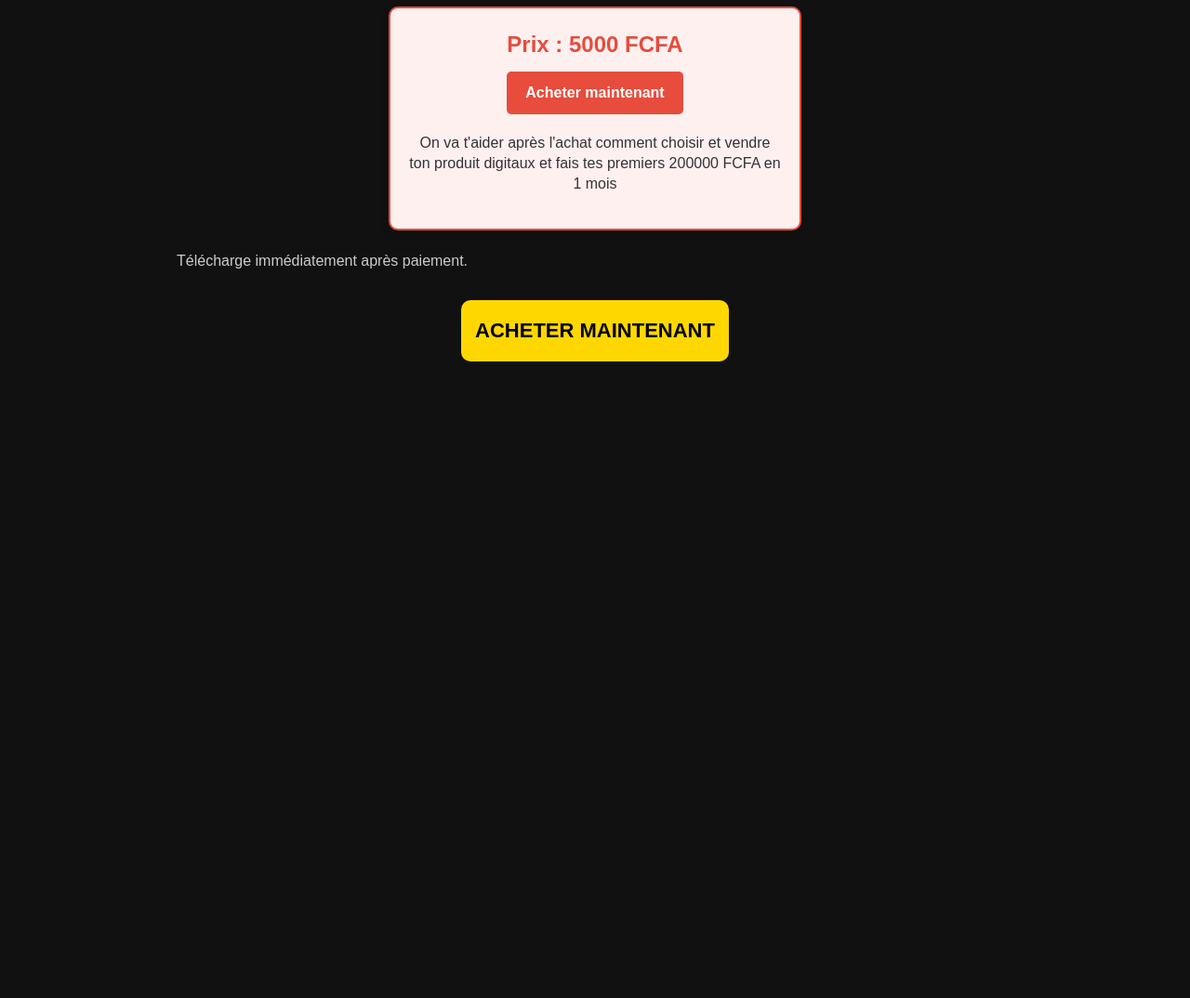
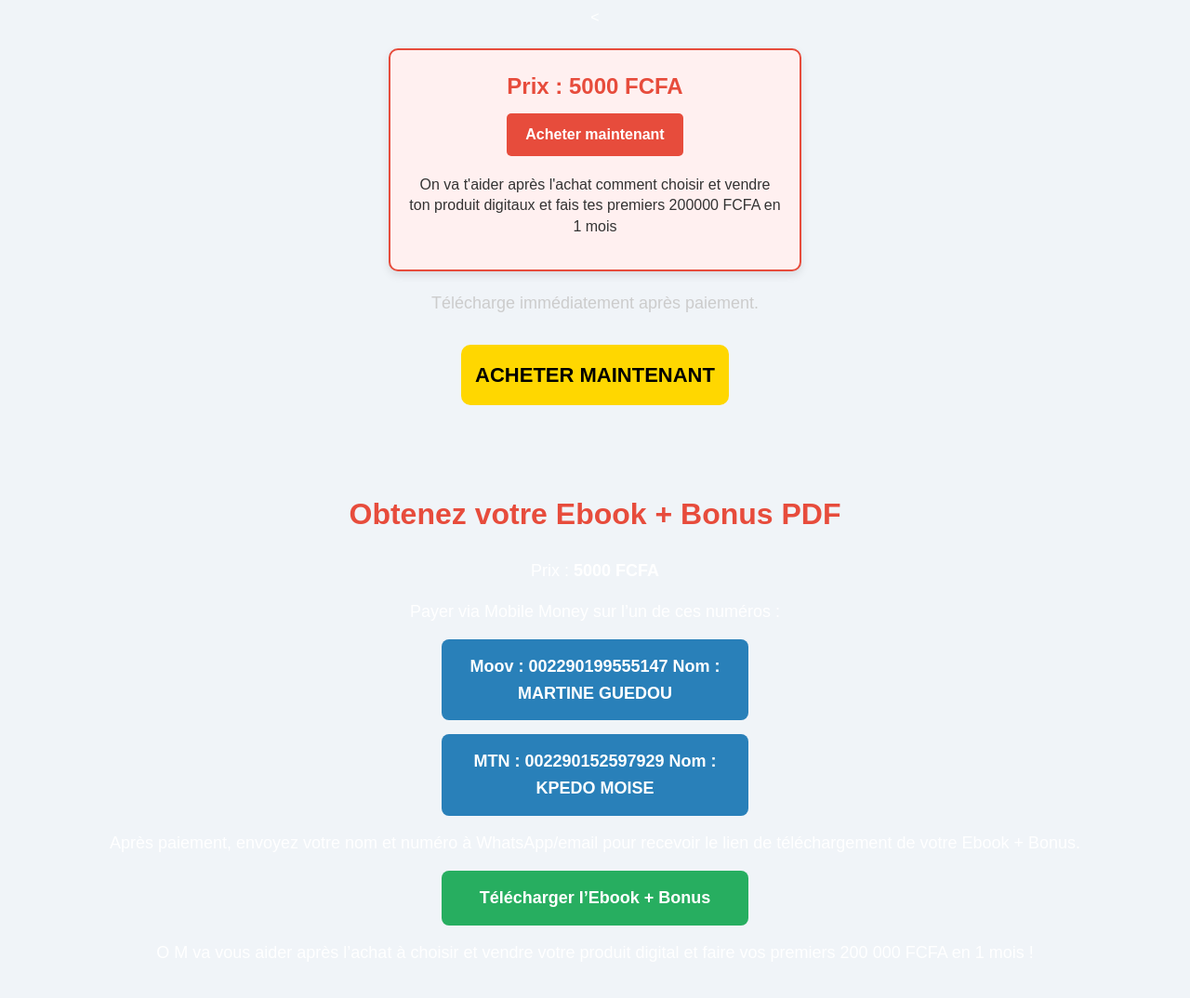
Before and after one commit to reussite775/page-vente-ebookS, a plain HTML site: page index.html in a window 1280 px wide. Shown: the part 1216-2290 px from the top of the page at 93% size. Before the commit the page ends 1675 px from the top, so only its background shows below. Drawn offline with Linux system fonts and the light colour scheme.

Commit message:
Update index.html

```diff
--- a/index.html
+++ b/index.html
@@ -132,4 +132,69 @@
 </section>
 
 </body>
+    <!DOCTYPE html>
+<html lang="fr">
+<head>
+  <meta charset="UTF-8">
+  <title>Achat Ebook + Bonus</title>
+  <style>
+    body {
+      font-family: Arial, sans-serif;
+      text-align: center;
+      padding: 50px;
+      background-color: #f0f4f8;
+    }
+    h1 {
+      color: #e74c3c;
+    }
+    p {
+      font-size: 18px;
+      margin: 15px 0;
+    }
+    .button {
+      display: block;
+      width: 300px;
+      margin: 15px auto;
+      padding: 15px;
+      background-color: #2980b9;
+      color: #fff;
+      text-decoration: none;
+      border-radius: 8px;
+      font-weight: bold;
+      font-size: 18px;
+      transition: background-color 0.3s;
+    }
+    .button:hover {
+      background-color: #1f618d;
+    }
+    .download-button {
+      background-color: #27ae60;
+    }
+    .download-button:hover {
+      background-color: #1e8449;
+    }
+  </style>
+</head>
+<body>
+  <h1>Obtenez votre Ebook + Bonus PDF</h1>
+  <p>Prix : <strong>5000 FCFA</strong></p>
+  <p>Payer via Mobile Money sur l’un de ces numéros :</p>
+
+  <a class="button" href="tel:+22900290199555147">
+    Moov : 002290199555147 Nom : MARTINE GUEDOU
+  </a>
+
+  <a class="button" href="tel:+22900290152597929">
+    MTN : 002290152597929 Nom : KPEDO MOISE
+  </a>
+
+  <p>Après paiement, envoyez votre nom et numéro à WhatsApp/email pour recevoir le lien de téléchargement de votre Ebook + Bonus.</p>
+
+  <a class="button download-button" href="telechargement.html">
+    Télécharger l’Ebook + Bonus
+  </a>
+
+  <p>O M va vous aider après l’achat à choisir et vendre votre produit digital et faire vos premiers 200 000 FCFA en 1 mois !</p>
+</body>
 </html>
+</html>
```
